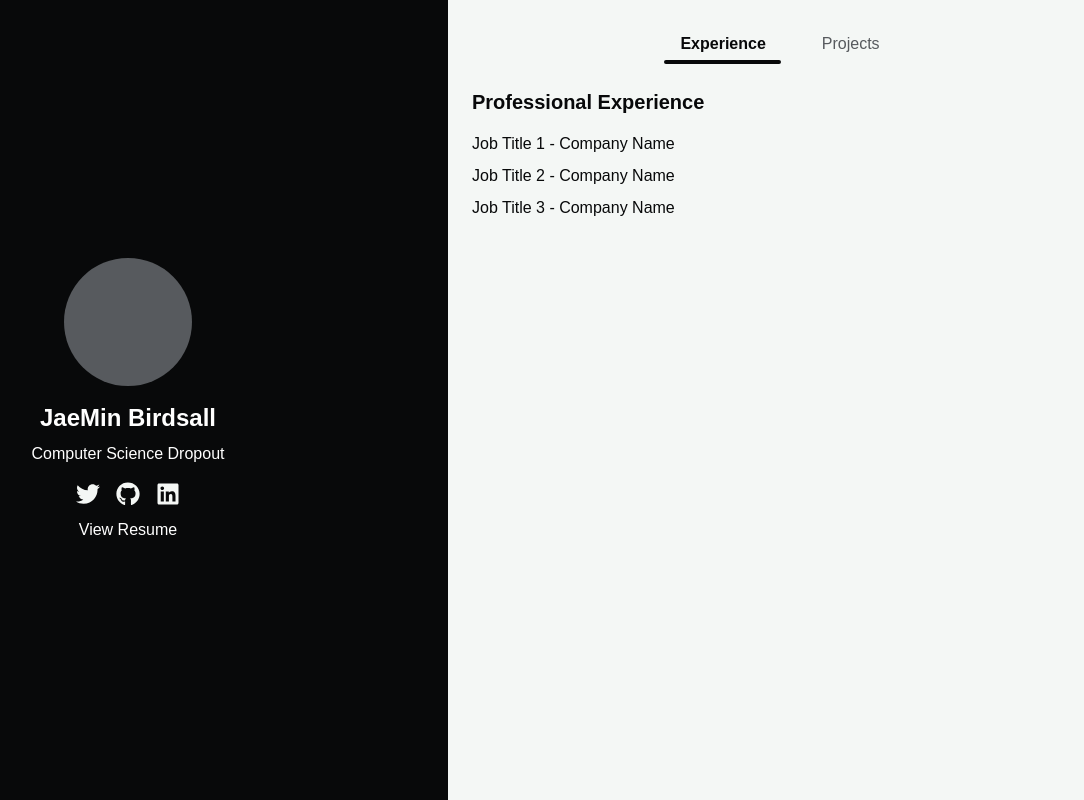
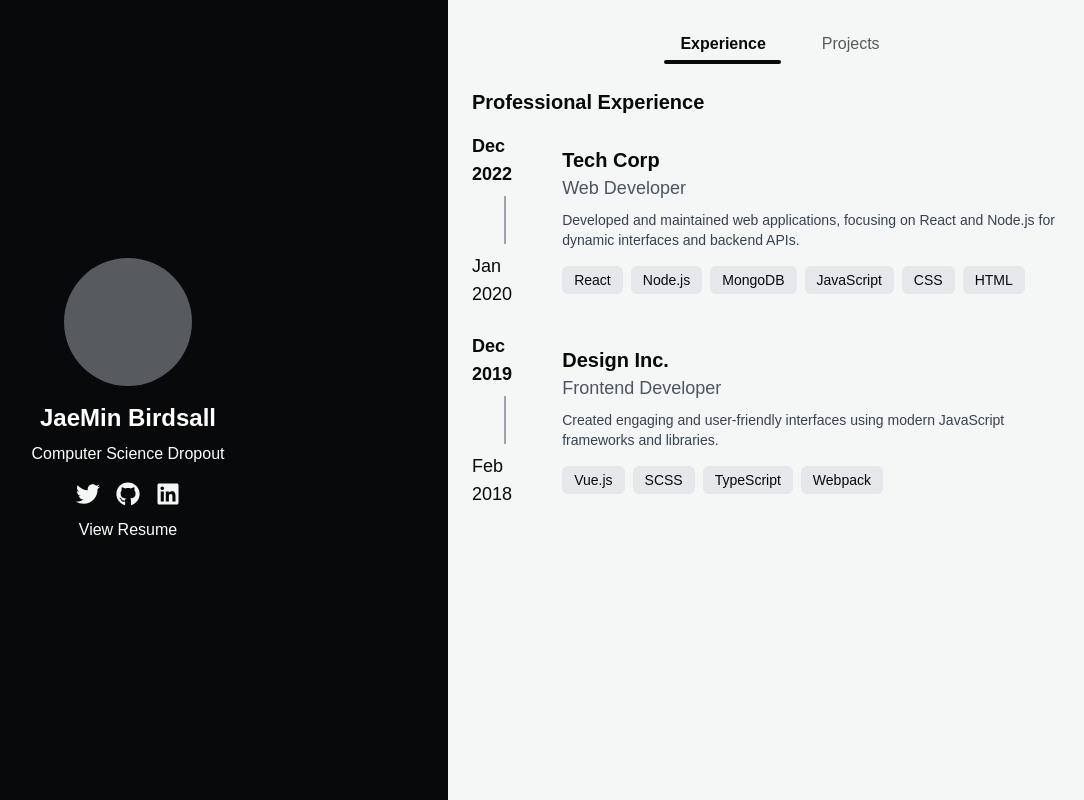
Before and after one commit to JaeMinBird/Portfolio-Website, a Next.js app: page / in a window 1280 px wide. Shown: the whole page, without its empty margins (192-1276 px from the left). Built offline with nearby package versions, Linux system fonts and the light colour scheme; what tailwindcss-motion would draw is missing.

Commit message:
updated experience section

```diff
--- a/src/app/page.tsx
+++ b/src/app/page.tsx
@@ -1,7 +1,7 @@
 "use client";
 
 import { useState, useEffect, useRef } from "react";
-import { FaTwitter, FaGithub, FaLinkedin } from 'react-icons/fa';
+import { FaTwitter, FaGithub, FaLinkedin } from "react-icons/fa";
 
 export default function Home() {
   const [view, setView] = useState("experience");
@@ -14,7 +14,8 @@ export default function Home() {
 
   // Update the bar position and width by active button
   useEffect(() => {
-    const activeButtonRef = activeButton === "experience" ? ExpButRef : ProjButRef;
+    const activeButtonRef =
+      activeButton === "experience" ? ExpButRef : ProjButRef;
     const barElement = barRef.current;
 
     if (activeButtonRef.current && barElement) {
@@ -41,32 +42,38 @@ export default function Home() {
         <p className="text-center mb-4">Computer Science Dropout</p>
         {/* Icons Div */}
         <div className="flex space-x-4">
-          {/* Twitter Icon */}
-          <a href="https://twitter.com" target="_blank" rel="noopener noreferrer" aria-label="Twitter">
+          <a
+            href="https://twitter.com"
+            target="_blank"
+            rel="noopener noreferrer"
+            aria-label="Twitter"
+          >
             <FaTwitter className="w-6 h-6 text-[#F4F7F5] hover:text-[#575A5E] transition" />
           </a>
-
-          {/* GitHub Icon */}
-          <a href="https://github.com/JaeMinBird" target="_blank" rel="noopener noreferrer" aria-label="GitHub">
+          <a
+            href="https://github.com/JaeMinBird"
+            target="_blank"
+            rel="noopener noreferrer"
+            aria-label="GitHub"
+          >
             <FaGithub className="w-6 h-6 text-[#F4F7F5] hover:text-[#575A5E] transition" />
           </a>
-
-          {/* LinkedIn Icon */}
-          <a href="https://www.linkedin.com/in/JaeMinBirdsall/" target="_blank" rel="noopener noreferrer" aria-label="LinkedIn">
+          <a
+            href="https://www.linkedin.com/in/JaeMinBirdsall/"
+            target="_blank"
+            rel="noopener noreferrer"
+            aria-label="LinkedIn"
+          >
             <FaLinkedin className="w-6 h-6 text-[#F4F7F5] hover:text-[#575A5E] transition" />
           </a>
         </div>
-        {/* View Resume Div */}
         <a
           href="https://drive.google.com/file/d/1X_NxZ6edctZC7sPmI9y-HS4vbx-Q3Oeg/view"
           target="_blank"
           rel="noopener noreferrer"
           className="relative group w-fit mt-3"
         >
-          {/* The Text */}
           <span className="text-md">View Resume</span>
-
-          {/* Sliding Bar Animation */}
           <span className="absolute left-0 -bottom-0.5 w-0 h-[1px] bg-[#F4F7F5] transition-all duration-300 ease-in-out group-hover:w-full"></span>
         </a>
       </div>
@@ -79,7 +86,7 @@ export default function Home() {
           <div
             ref={barRef}
             className="absolute bottom-0 h-1 rounded bg-[#08090A] transition-all duration-300"
-            style={{ width: "0px", left: "0px" }} // Initial width and position
+            style={{ width: "0px", left: "0px" }}
           ></div>
 
           <button
@@ -102,20 +109,95 @@ export default function Home() {
           </button>
         </div>
 
-        {/* Content Section with CSS-Based Transitions */}
-        <div
-          className={`transition-all duration-500 ease-in-out ${
-            view === "experience" ? "opacity-100 translate-y-0" : "opacity-100 translate-x-0"
-          } ${view === "projects" ? "text-right" : "text-left"}`}
-        >
+        {/* Content Section */}
+        <div>
           {view === "experience" ? (
             <div>
-              <h2 className="text-xl font-semibold mb-4">Professional Experience</h2>
-              <ul className="space-y-2">
-                <li>Job Title 1 - Company Name</li>
-                <li>Job Title 2 - Company Name</li>
-                <li>Job Title 3 - Company Name</li>
-              </ul>
+              <h2 className="text-xl font-semibold mb-4">
+                Professional Experience
+              </h2>
+
+              {/* Experience Entry */}
+              <div className="flex flex-col sm:flex-row items-start sm:items-center space-y-4 sm:space-y-0 sm:space-x-6 mb-6">
+                {/* Date Line */}
+                <div className="relative flex flex-col items-center">
+                  <span className="text-lg font-semibold">Dec 2022</span>
+                  <div className="w-0.5 h-12 bg-gray-400 my-2"></div>
+                  <span className="text-lg">Jan 2020</span>
+                </div>
+
+                {/* Experience Details */}
+                <div className="w-full">
+                  {/* Company and Position */}
+                  <div>
+                    <span className="text-xl font-bold">Tech Corp</span>
+                    <span className="block text-lg text-gray-600">
+                      Web Developer
+                    </span>
+                  </div>
+
+                  {/* Description */}
+                  <div className="text-gray-700 mt-2 text-sm">
+                    Developed and maintained web applications, focusing on React
+                    and Node.js for dynamic interfaces and backend APIs.
+                  </div>
+
+                  {/* Skills */}
+                  <div className="flex flex-wrap gap-2 mt-4">
+                    {["React", "Node.js", "MongoDB", "JavaScript", "CSS", "HTML"].map(
+                      (skill, index) => (
+                        <span
+                          key={index}
+                          className="px-3 py-1 text-sm font-medium bg-gray-200 rounded-md"
+                        >
+                          {skill}
+                        </span>
+                      )
+                    )}
+                  </div>
+                </div>
+              </div>
+
+              {/* Repeat for Another Experience Entry */}
+              <div className="flex flex-col sm:flex-row items-start sm:items-center space-y-4 sm:space-y-0 sm:space-x-6 mb-6">
+                {/* Date Line */}
+                <div className="relative flex flex-col items-center">
+                  <span className="text-lg font-semibold">Dec 2019</span>
+                  <div className="w-0.5 h-12 bg-gray-400 my-2"></div>
+                  <span className="text-lg">Feb 2018</span>
+                </div>
+
+                {/* Experience Details */}
+                <div className="w-full">
+                  {/* Company and Position */}
+                  <div>
+                    <span className="text-xl font-bold">Design Inc.</span>
+                    <span className="block text-lg text-gray-600">
+                      Frontend Developer
+                    </span>
+                  </div>
+
+                  {/* Description */}
+                  <div className="text-gray-700 mt-2 text-sm">
+                    Created engaging and user-friendly interfaces using modern
+                    JavaScript frameworks and libraries.
+                  </div>
+
+                  {/* Skills */}
+                  <div className="flex flex-wrap gap-2 mt-4">
+                    {["Vue.js", "SCSS", "TypeScript", "Webpack"].map(
+                      (skill, index) => (
+                        <span
+                          key={index}
+                          className="px-3 py-1 text-sm font-medium bg-gray-200 rounded-md"
+                        >
+                          {skill}
+                        </span>
+                      )
+                    )}
+                  </div>
+                </div>
+              </div>
             </div>
           ) : (
             <div>
```
